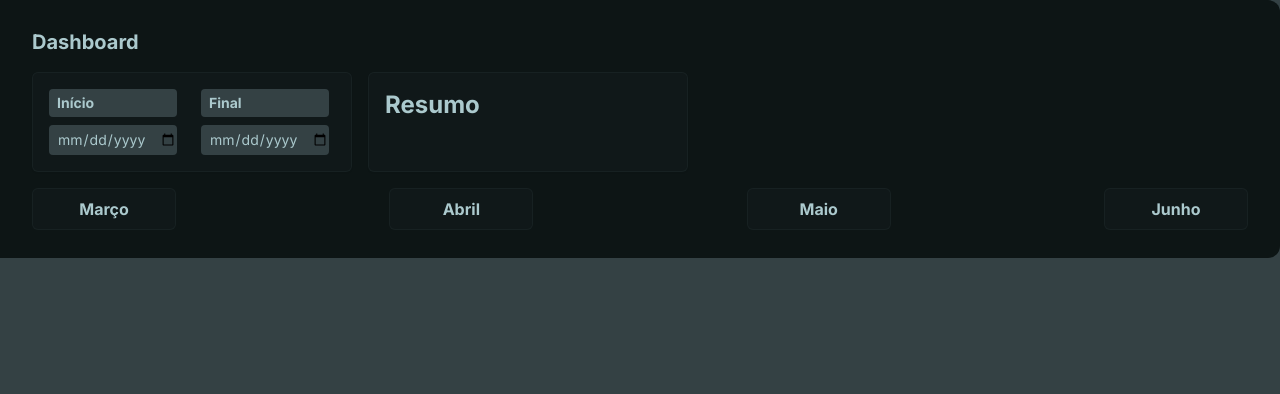
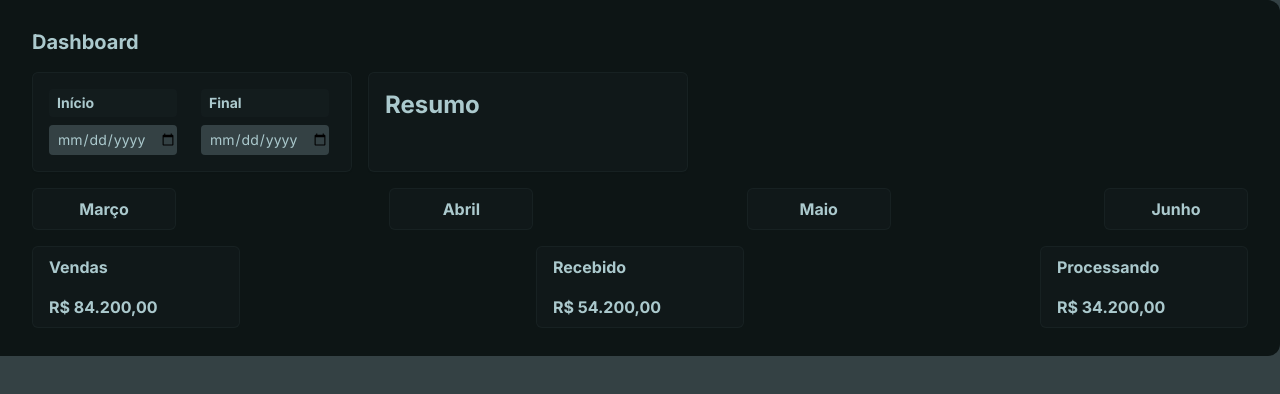
Before and after one commit to willyancr/Fintech, a React (Vite) app: page / in a window 1280 px wide. Shown: the top 394 px of the page. Built offline with nearby package versions, Linux system fonts and the light colour scheme.

Commit message:
feat: Refactor Content component to include Date, Title, and Sales components
Removed Card component and added Date, Title, and Sales components to improve
modularity and readability of the Content component.

```diff
--- a/src/components/Content.tsx
+++ b/src/components/Content.tsx
@@ -1,6 +1,7 @@
-import React from 'react';
-import { Card } from './ui/card';
 import Month from './Month';
+import Date from './Date';
+import Title from './Title';
+import Sales from './Sales';
 
 function Content() {
   return (
@@ -8,34 +9,14 @@ function Content() {
       <h1 className="text-projeto-primary3 text-xl font-bold mb-4">
         Dashboard
       </h1>
-      <div className="text-projeto-primary3 mb-4">
-        <div className="flex gap-4">
-          <Card className="rounded-[6px] bg-projeto-primary1/10 border-[1px] border-projeto-primary1/20 w-80">
-            <div className="flex gap-6 pt-4 pb-2 px-4">
-              <p className="flex items-center bg-projeto-primary1 text-projeto-primary3 rounded w-32 pl-2 py-1 font-bold text-sm">
-                Início
-              </p>
-              <p className="flex items-center bg-projeto-primary1 text-projeto-primary3 rounded w-32 pl-2 py-1 font-bold text-sm">
-                Final
-              </p>
-            </div>
-            <div className="flex gap-6 pb-4 px-4">
-              <input
-                type="date"
-                className="w-32 bg-projeto-primary1 text-projeto-primary3 rounded text-sm pl-2 py-1"
-              />
-              <input
-                type="date"
-                className="w-32 bg-projeto-primary1 text-projeto-primary3 rounded text-sm pl-2 py-1"
-              />
-            </div>
-          </Card>
-          <Card className="rounded-[6px] bg-projeto-primary1/10 border-[1px] border-projeto-primary1/20 w-80">
-            <h1 className="pt-4 pb-2 px-4 text-2xl font-bold">Resumo</h1>
-          </Card>
-        </div>
+      <div className="flex gap-4 text-projeto-primary3 mb-4">
+        <Date />
+        <Title />
       </div>
-      <Month />
+      <div className="flex flex-col gap-4 ">
+        <Month />
+        <Sales />
+      </div>
     </div>
   );
 }
```
